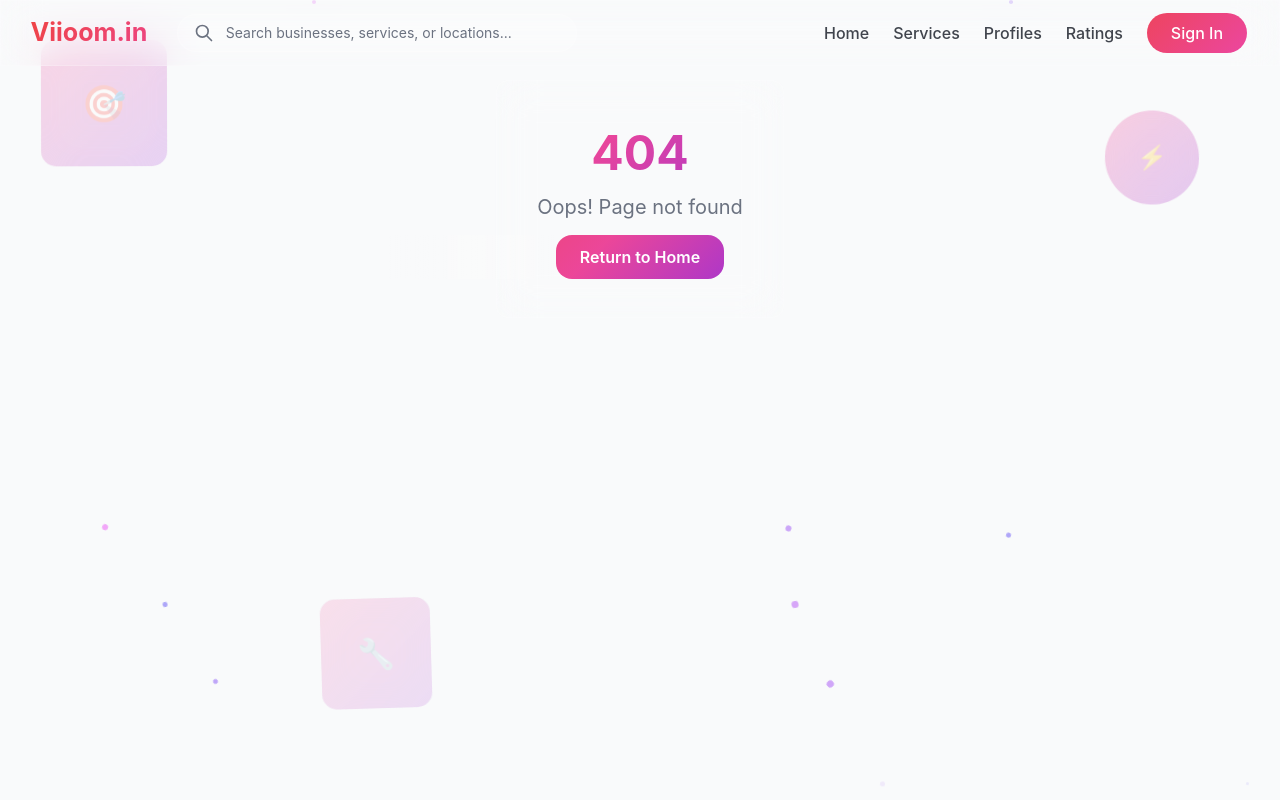
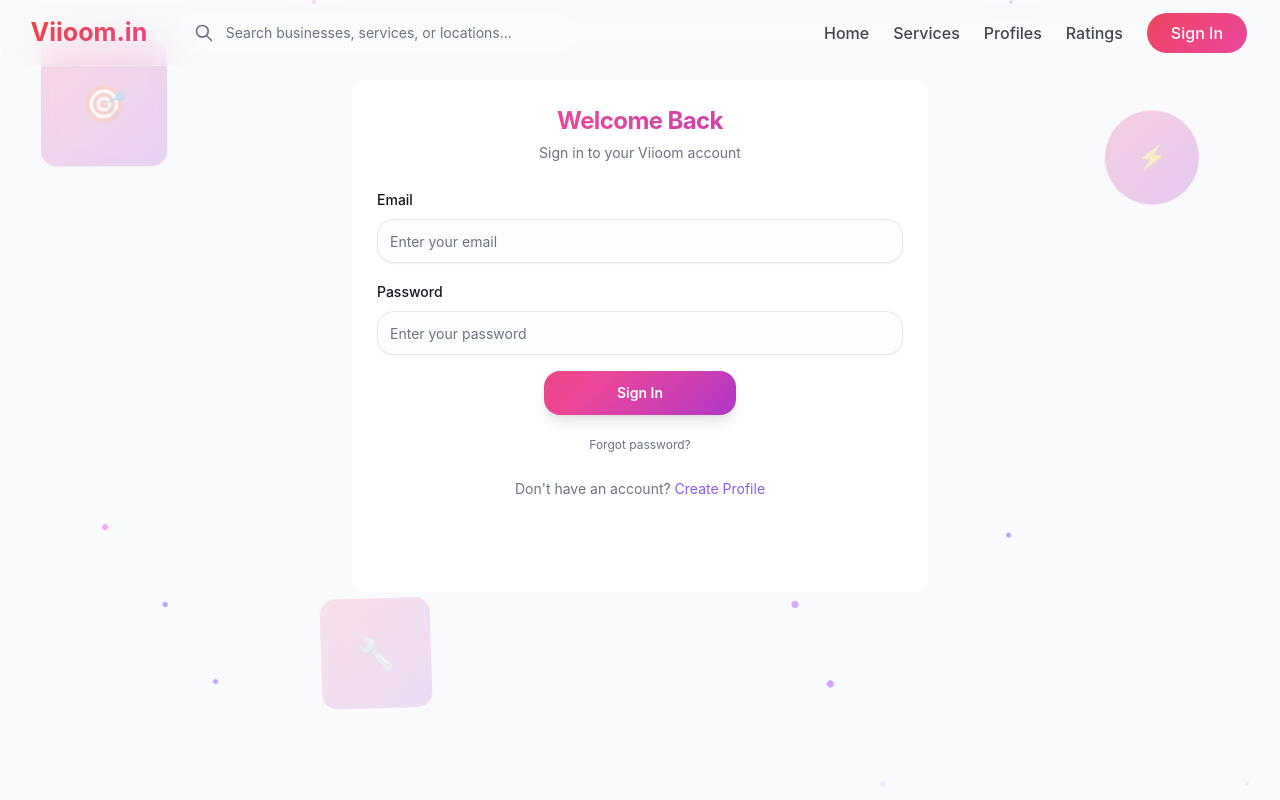
Before and after one commit to myselfpoulomi/Viioom, a React (Vite) app in the folder client/: page /login in a window 1280 px wide. Shown: the top 800 px of the page. Built offline with nearby package versions, Linux system fonts and the light colour scheme.

Commit message:
Add Login route to App component and update Navbar to link to Login page, enhancing user authentication flow.

```diff
--- a/client/src/App.jsx
+++ b/client/src/App.jsx
@@ -12,6 +12,7 @@
 import Ratings from "./pages/Ratings";
 import NotFound from "./pages/NotFound";
 import CreateProfile from "./pages/CreateProfile";
+import Login from "./pages/Login";
 
 const queryClient = new QueryClient();
 
@@ -29,6 +30,7 @@
             <Route path="/profiles" element={<Profiles />} />
             <Route path="/ratings" element={<Ratings />} />
             <Route path="/create-profile" element={<CreateProfile />} />
+            <Route path="/login" element={<Login />} />
             {/* ADD ALL CUSTOM ROUTES ABOVE THE CATCH-ALL "*" ROUTE */}
             <Route path="*" element={<NotFound />} />
           </Routes>
--- a/client/src/components/Navbar.jsx
+++ b/client/src/components/Navbar.jsx
@@ -92,9 +92,9 @@
             >
               Ratings
             </Link>
-            <button className="magnetic-btn animated-gradient text-primary-foreground px-6 py-2 rounded-full font-medium transform hover:scale-110">
+            <Link to="/login" className="magnetic-btn animated-gradient text-primary-foreground px-6 py-2 rounded-full font-medium transform hover:scale-110">
               Sign In
-            </button>
+            </Link>
           </div>
         </div>
       </div>
--- /dev/null
+++ b/client/src/pages/Login.jsx
@@ -0,0 +1,89 @@
+import React, { useCallback, useState } from "react";
+import Navbar from "../components/Navbar";
+import Footer from "../components/Footer";
+import AnimatedLayout from "../components/AnimatedLayout";
+import { Card, CardContent, CardDescription, CardHeader, CardTitle } from "../components/ui/card";
+import { Input } from "../components/ui/input";
+import { Button } from "../components/ui/button";
+import { Link } from "react-router-dom";
+
+const Login = () => {
+  const [email, setEmail] = useState("");
+  const [password, setPassword] = useState("");
+  const [isSubmitting, setIsSubmitting] = useState(false);
+
+  const onSubmit = useCallback(async (e) => {
+    e.preventDefault();
+    if (isSubmitting) return;
+    setIsSubmitting(true);
+    try {
+      // TODO: integrate real auth API
+      await new Promise((resolve) => setTimeout(resolve, 800));
+      // noop
+    } finally {
+      setIsSubmitting(false);
+    }
+  }, [isSubmitting]);
+
+  return (
+    <div className="min-h-screen bg-background overflow-x-hidden">
+      <Navbar />
+      <AnimatedLayout>
+        <div className="py-10 md:py-14 flex items-center justify-center min-h-[calc(100vh-8rem)]">
+          <Card className="w-full max-w-lg md:max-w-xl min-h-[32rem] glassmorphism border-transparent shadow-2xl/50">
+            <CardHeader className="text-center">
+              <CardTitle className="text-2xl font-bold animated-gradient bg-clip-text text-transparent">
+                Welcome Back
+              </CardTitle>
+              <CardDescription>Sign in to your Viioom account</CardDescription>
+            </CardHeader>
+            <CardContent>
+              <form className="space-y-4" onSubmit={onSubmit}>
+                <div className="space-y-2">
+                  <label htmlFor="email" className="text-sm font-medium">Email</label>
+                  <Input
+                    id="email"
+                    type="email"
+                    placeholder="Enter your email"
+                    value={email}
+                    onChange={(e) => setEmail(e.target.value)}
+                    required
+                    className="h-11 rounded-lg bg-muted/20"
+                  />
+                </div>
+                <div className="space-y-2">
+                  <label htmlFor="password" className="text-sm font-medium">Password</label>
+                  <Input
+                    id="password"
+                    type="password"
+                    placeholder="Enter your password"
+                    value={password}
+                    onChange={(e) => setPassword(e.target.value)}
+                    required
+                    className="h-11 rounded-lg bg-muted/20"
+                  />
+                </div>
+                <Button
+                  type="submit"
+                  disabled={isSubmitting}
+                  className="h-11 rounded-lg magnetic-btn animated-gradient text-primary-foreground font-semibold shadow-lg w-40 md:w-48 mx-auto block"
+                >
+                  {isSubmitting ? "Signing In..." : "Sign In"}
+                </Button>
+                <div className="text-center">
+                  <button type="button" className="text-xs text-muted-foreground hover:underline">Forgot password?</button>
+                </div>
+              </form>
+              <div className="mt-6 text-center text-sm text-muted-foreground">
+                Don't have an account? <Link to="/create-profile" className="text-primary hover:underline">Create Profile</Link>
+              </div>
+            </CardContent>
+          </Card>
+        </div>
+      </AnimatedLayout>
+      <Footer />
+    </div>
+  );
+};
+
+export default Login;
```
